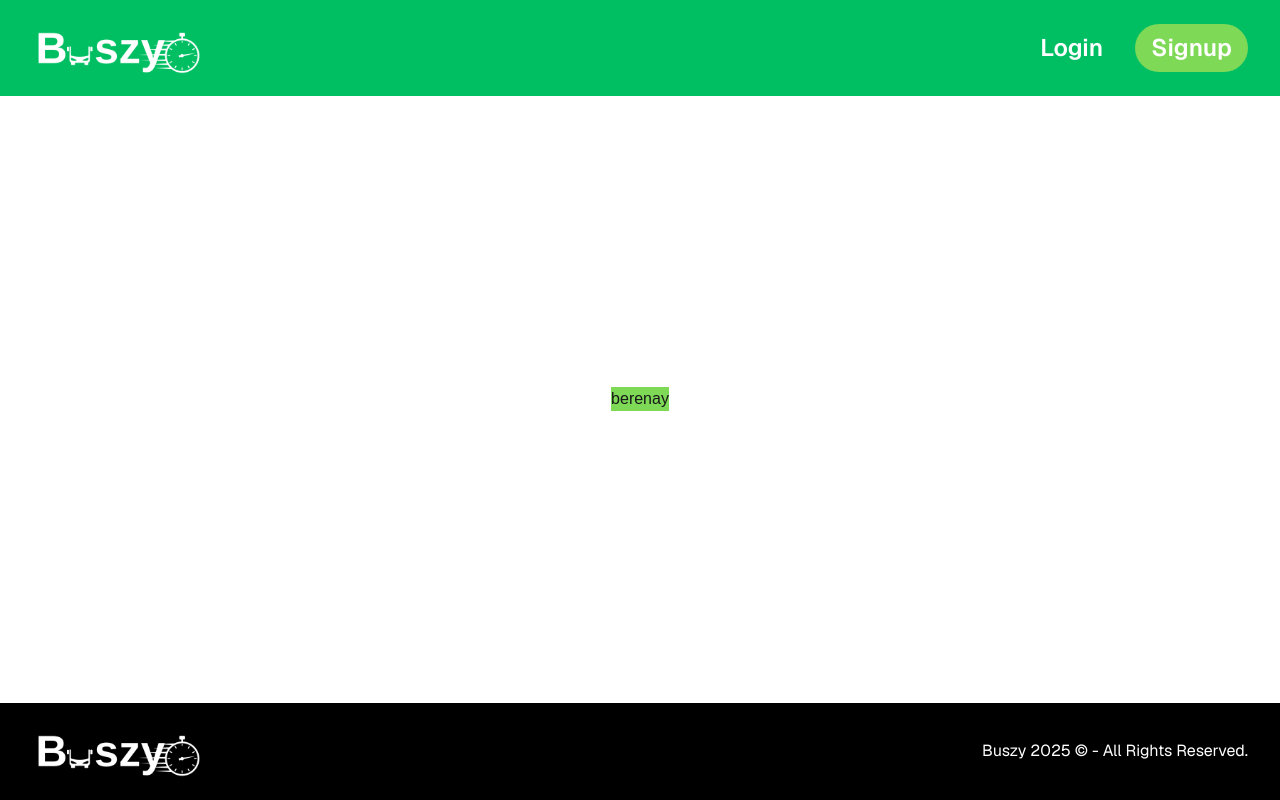
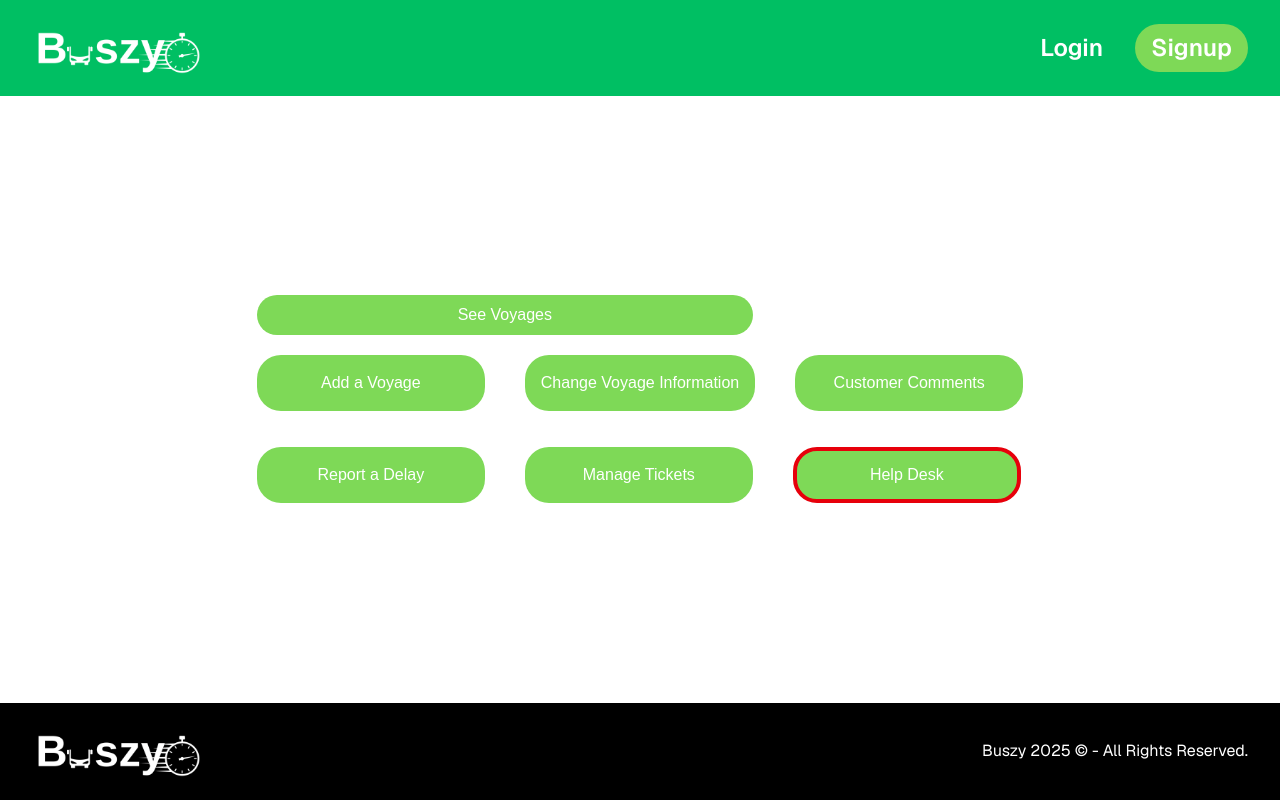
Before and after one commit to emremustu/buszy, a Next.js app in the folder frontend/: page /administrations in a window 1280 px wide. Built offline with nearby package versions, Linux system fonts and the light colour scheme.

Commit message:
admin page updated

```diff
--- a/frontend/app/administrations/page.tsx
+++ b/frontend/app/administrations/page.tsx
@@ -10,15 +10,51 @@ const adminPage = () => {
             <div className='flex flex-col h-screen'>
                 <Navbar></Navbar>
                 <div className='flex flex-col items-center justify-center h-full'>
-            <Link href='/'  className="cursor-pointer bg-primarybr ">
-            <h1>berenay</h1>
-            </Link>
+                    {/*ekrani full olarak aliyor ve footbar-navbari o sekilde ayarliyor h-full*/}
+                    <div className="flex flex-wrap space-x-4 p-4">
+                        {/* See Voyages Button */}
 
+                        <div className='flex flex-col space-y-5 '>
+                            <button className="bg-primarybr text-white py-2 px-4 rounded-3xl hover:bg-green-600 w-124 ">
+                                See Voyages
+                            </button>
+                            <div className='flex flex-row space-x-10 space-y-4 ' >
+                                {/* Add a Voyage Button */}
+                                <Link href='/' className="bg-primarybr text-white py-2 px-4 rounded-3xl hover:bg-green-600 h-14 w-57 flex items-center justify-center">
+                                    Add a Voyage
+                                </Link>
 
+                                {/* Change Voyage Information Button */}
+                                <button className="bg-primarybr text-white py-2 px-4 rounded-3xl hover:bg-green-600 h-14 space-x-15">
+                                    Change Voyage Information
+                                </button>
+                                <button className='bg-primarybr text-white py-2 px-4 rounded-3xl hover:bg-green-600 h-14 w-57'>
+                                    Customer Comments
+                                </button>
+                            </div>
+                            <div className='flex flex-row space-x-10'>
+                                {/* Report a Delay Button */}
+                                <button className="bg-primarybr text-white py-2 px-4 rounded-3xl hover:bg-green-600 h-14 w-57">
+                                    Report a Delay
+                                </button>
+
+                                {/* Manage Tickets Button */}
+                                <button className="bg-primarybr text-white py-2 px-4 rounded-3xl hover:bg-green-600 h-14 w-57">
+                                    Manage Tickets
+                                </button>
+                                <button className='bg-primarybr text-white  hover:bg-green-600 py-2 px-4 rounded-3xl h-14 w-57 border-4 border-red-600'>
+                                    Help Desk
+                                </button>
+                            </div>
+                        </div>
+                    </div>
+                </div>
+                <div className='mt-auto'></div>
+
+                <div className='flex flex-col items-center justify-end ml-auto space-y-5'>
 
 
                 </div>
-                <div className='mt-auto'></div>
                 <Footer></Footer>
             </div>
 
```
